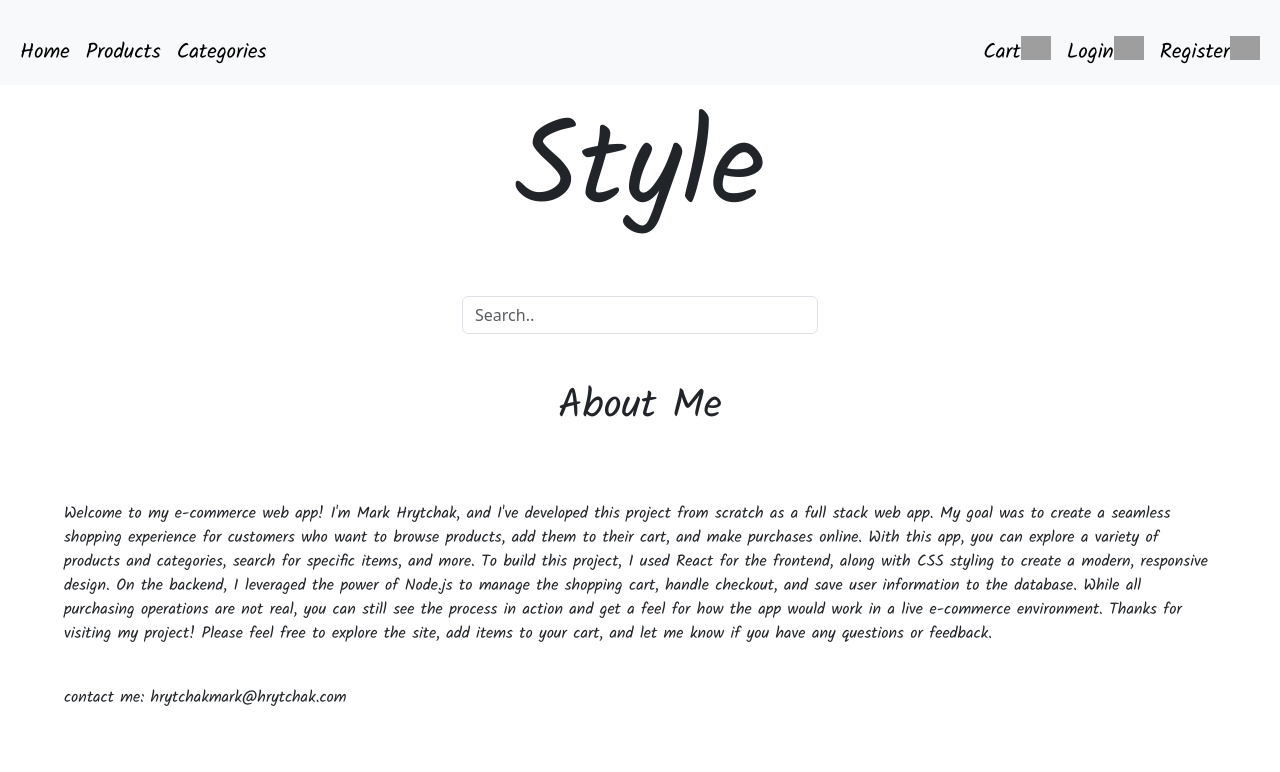
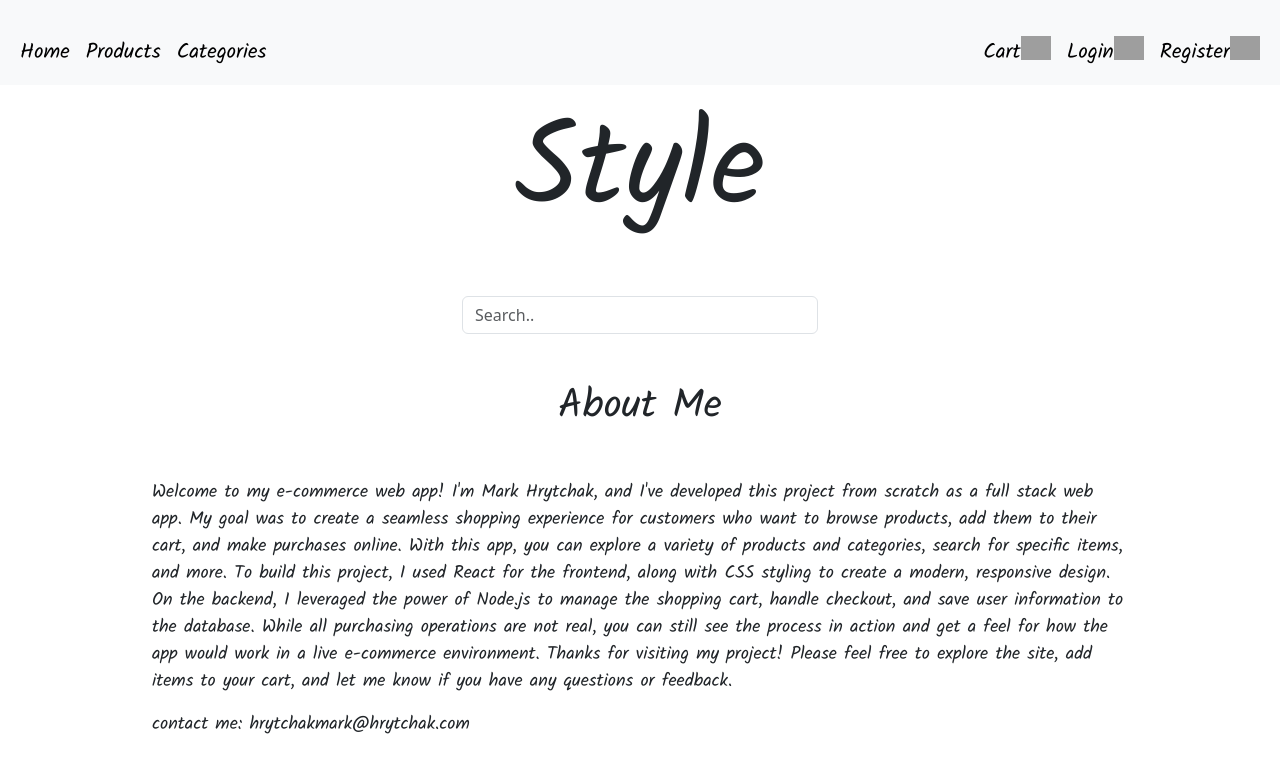
Before and after one commit to markhryt/frontend, a React (Create React App) app: page / in a window 1280 px wide. Shown: the top 772 px of the page. Built offline with nearby package versions, Linux system fonts and the light colour scheme; no server answers; grey boxes are pictures that could not be loaded; a web font is replaced by a local one.

Commit message:
Category Page Improved and Home SideBars added

```diff
--- /dev/null
+++ b/src/components/CategoryPage/CategoryPage.css
@@ -0,0 +1,3 @@
+.categoryPage{
+    border-bottom: 3px black solid;
+}
--- a/src/components/CategoryPage/CategoryPage.js
+++ b/src/components/CategoryPage/CategoryPage.js
@@ -3,7 +3,7 @@ import { useParams, useLocation } from "react-router"
 import Products from "../products/Products";
 import { useDispatch } from "react-redux";
 import { fetchProductsByCategory } from "../ProductsList/ProductListSlice";
-
+import "./CategoryPage.css"
 export default function CategoryPage(){
     const { id } = useParams();
     const location = useLocation();
@@ -16,7 +16,7 @@ export default function CategoryPage(){
 
     return(
         <div>
-            <h1>{ category}</h1>
+            <h1 className="text-center mb-5 categoryPage">{ category}</h1>
             <Products/>
         </div>
     )
--- a/src/components/home/Home.css
+++ b/src/components/home/Home.css
@@ -7,5 +7,6 @@ url('https://fonts.googleapis.com/css2?family=Kalam&family=Merriweather&family=M
 }
 
 .about{
-    padding: 5%;
+    max-width: 1000px;
+    font-size: 18px;
 }
--- a/src/components/home/Home.js
+++ b/src/components/home/Home.js
@@ -2,9 +2,11 @@ import "./Home.css";
 function Home(){
     return(
         <div className="home">
-            <h1 class = "text-center">About Me</h1>
-            <div className="about">
+            <h1 class = "text-center mb-5">About Me</h1>
+            <div className="about container">
 
+                <div className="row">
+                    <span className="col"/>
                         <p>
                 Welcome to my e-commerce web app! I'm Mark Hrytchak, and I've developed this project from scratch as a full stack web app.
 
@@ -16,6 +18,10 @@ Thanks for visiting my project! Please feel free to explore the site, add items
                 </p>
                 <br/>
                 <p>contact me: hrytchakmark@hrytchak.com</p>
+                    <span className="col"/>
+                </div>
+
+
             </div>
         </div>
     )
```
Lines whose indentation alone changed are shown as unchanged.
